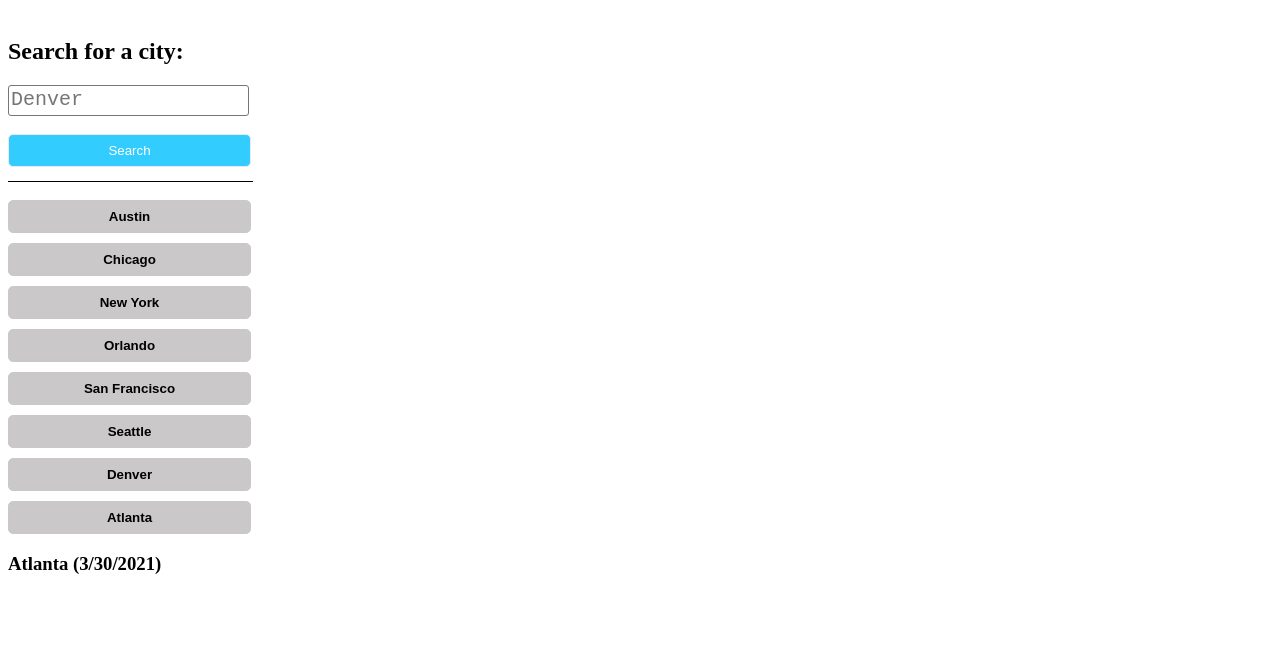
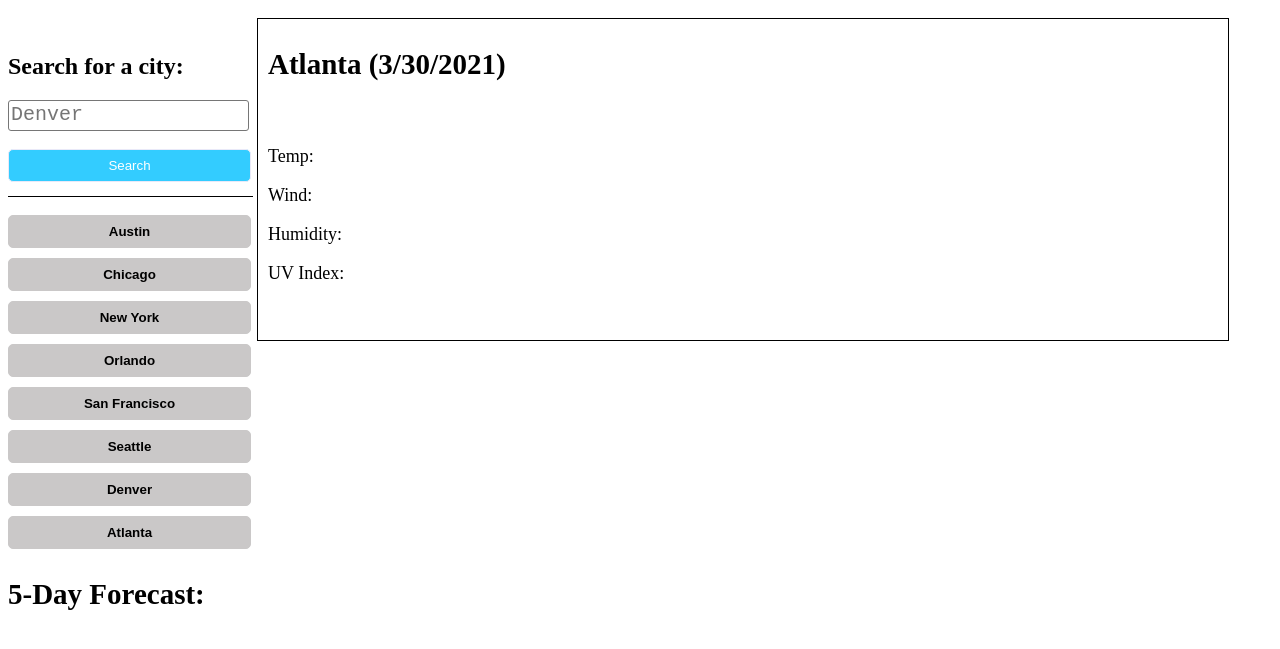
Before and after one commit to alicedebo/AIR-weather-wherever, a plain HTML site: page index.html in a window 1280 px wide. Shown: the part 87-736 px from the top of the page. Drawn offline with Linux system fonts and the light colour scheme.

Commit message:
worked on html and css

```diff
--- a/assets/css/style.css
+++ b/assets/css/style.css
@@ -45,3 +45,23 @@ hr {
     display: flex;
     flex-direction: column;
 }
+
+.flex {
+    display: inline-flex;
+}
+
+h3 {
+    font-size: 29px;
+}
+
+.todays-details {
+    border: black solid 1px;
+    display: flex;
+    width: 75vw;
+    padding-bottom: 20px;
+    padding-left: 10px;
+}
+
+p {
+    font-size: 18px;
+}
--- a/index.html
+++ b/index.html
@@ -11,7 +11,7 @@
     <header>
         <h1>Weather Dashboard</h1>
     </header>
-    <aside class="container">
+    <aside class="container flex">
         <h2>Search for a city:</h2>
         <!-- <form class="city" >
             <input type="text" id="fnamerows="1" cols="20"" name="fname" placeholder="Denver" width="48" height="48"><br>
@@ -28,9 +28,20 @@
           <button class="citybtn">Denver</button>
           <button class="citybtn">Atlanta</button>
     </aside>
-    <div class="weather-details">
+    <div class="weather-details flex">
         <div class="todays-details">
-           <h3>Atlanta (3/30/2021)</h3>
+             <div>
+           <h3 class="city-name-and-date">Atlanta (3/30/2021)</h3><br>
+           <p class="temperature">Temp:</p>
+           <p class="wind">Wind:</p>
+           <p class="humidity">Humidity:</p>
+           <p class="uv">UV Index:</p><br>
+         </div>
+        </div>
+    </div>
+    <div class="five-days flex">
+        <div class="five-days-boxes">
+        <h3>5-Day Forecast:</h3>
         </div>
     </div>
 </body>
```
